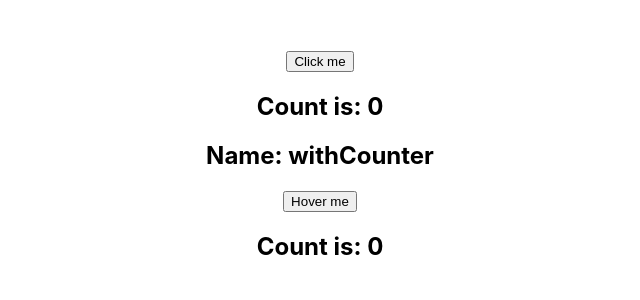
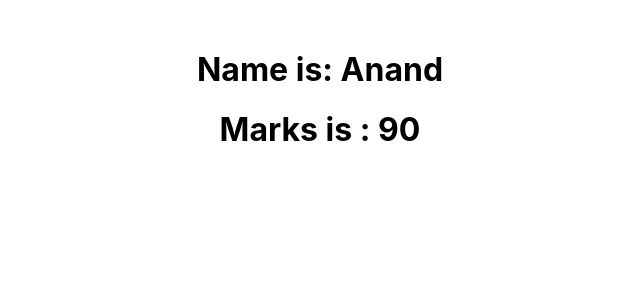
Before and after one commit to ramanath-naik/responsive_design, a React (Create React App) app in the folder responsive-app/: page / in a window 1280 px wide. Shown: the top 300 px of the page, without its empty margins (320-960 px from the left). Built offline with nearby package versions, Linux system fonts and the light colour scheme.

Commit message:
React.memo

```diff
--- a/responsive-app/src/App.js
+++ b/responsive-app/src/App.js
@@ -1,14 +1,14 @@
 import React from "react";
 import ResponsiveButton from "./components/ResponsiveButton";
 import FlexBox1 from "./components/FlexBox1";
-import ClickCounter from "./components/ClickCounter";
-import HoverCounter from "./components/HoverCounter";
+import ReactMemoMarks from "./components/ReactMemoMarks";
+import ReactMemoName from "./components/ReactMemoName";
 
 function App() {
   return (
     <div style={{marginTop: '50px', textAlign:'center'}}>
-      <ClickCounter/>
-      <HoverCounter/>
+     <ReactMemoName name="Anand"/>
+     <ReactMemoMarks marks={90}/>
     </div>
   );
 }
--- /dev/null
+++ b/responsive-app/src/components/ReactMemoMarks.js
@@ -0,0 +1,10 @@
+import React from 'react'
+
+const ReactMemoMarks = ({marks}) => {
+    console.log("This is marks component");
+  return (
+    <h1>Marks is : {marks}</h1>
+  )
+}
+
+export default React.memo(ReactMemoMarks);  // using React memo
--- /dev/null
+++ b/responsive-app/src/components/ReactMemoName.js
@@ -0,0 +1,10 @@
+import React from 'react'
+
+const ReactMemoName = ({name}) => {
+    console.log("This is Name component");
+  return (
+    <h1>Name is: {name}</h1>
+  )
+}
+
+export default React.memo(ReactMemoName);
```
